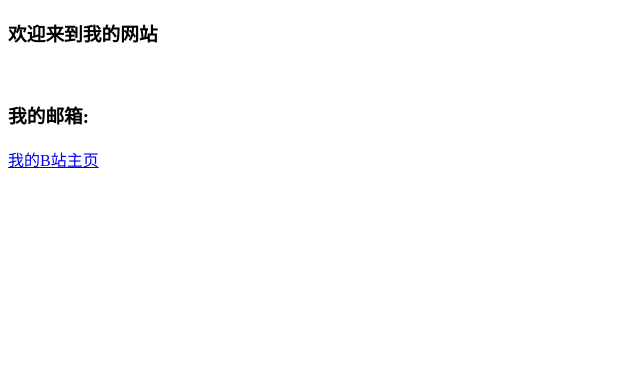
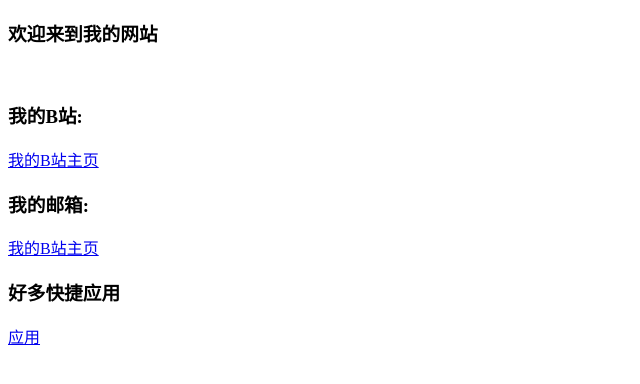
Before and after one commit to manson-sc-py/epcer.github.io, a plain HTML site: page index.html in a window 1280 px wide. Shown: the whole page, without its empty margins (0-640 px from the left). Drawn offline with Linux system fonts and the light colour scheme.

Commit message:
Update index.html

```diff
--- a/index.html
+++ b/index.html
@@ -9,7 +9,11 @@
 <body>
   <h3>欢迎来到我的网站</h3>
   <br>
+  <h3>我的B站:</h3>
+  <a href="https://space.bilibili.com/2036289764">我的B站主页</a>
   <h3>我的邮箱:</h3>
-  <a href="https://space.bilibili.com/2036289764">我的B站主页</a>
+  <a href="mail.html">我的B站主页</a>
+    <h3>好多快捷应用</h3>
+  <a href="many apps.html">应用</a>
 </body>
 </html>
```
